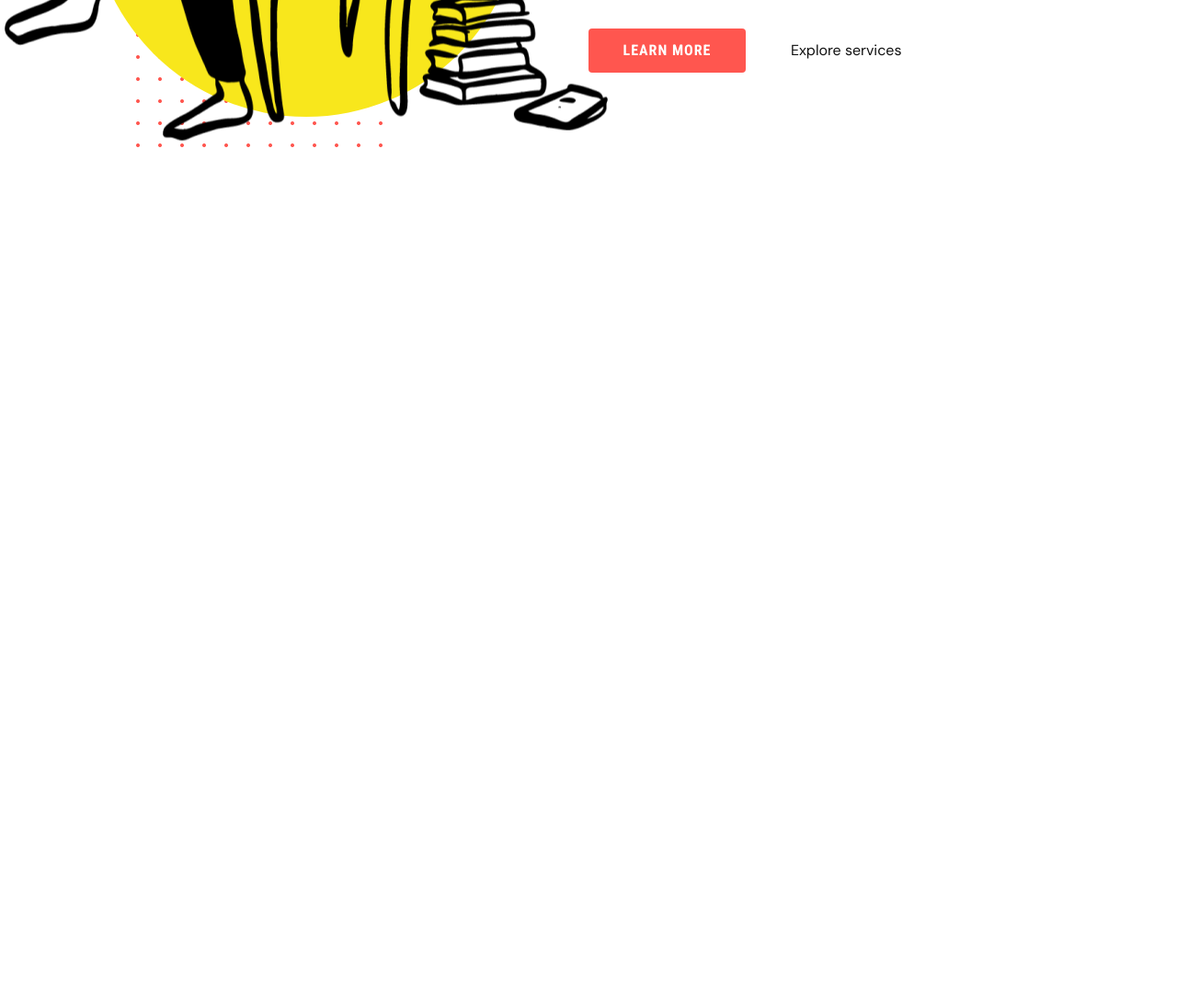
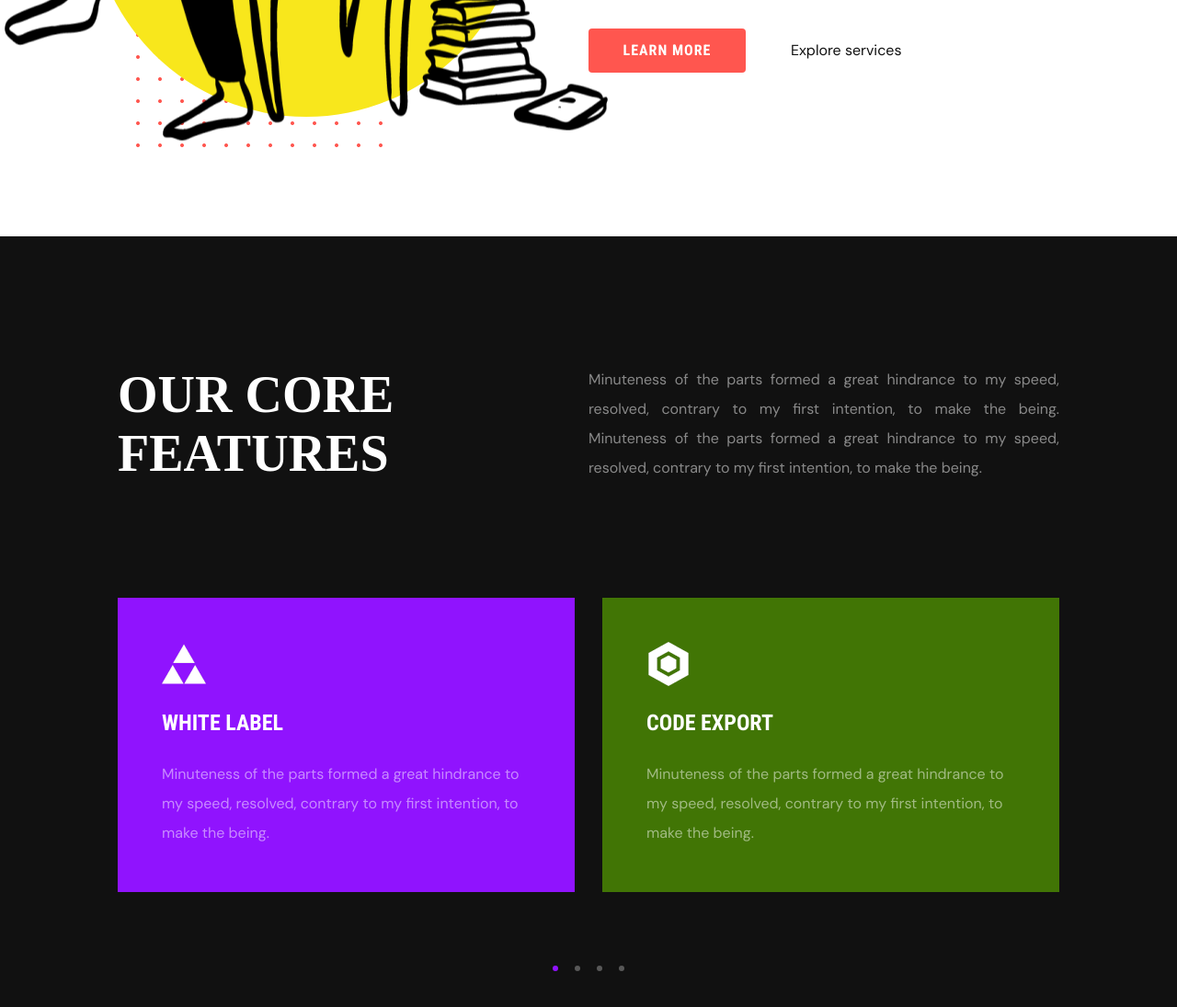
Before and after one commit to nguyenminhnam11/Landing_Page, a plain HTML site: page index.html in a window 1280 px wide. Shown: the part 1489-2584 px from the top of the page at 92% size. Before the commit the page ends 1746 px from the top, so only its background shows below. Drawn offline with nearby package versions, Linux system fonts and the light colour scheme; a web font is replaced by a local one.

Commit message:
#7 - build features section

```diff
--- a/index.html
+++ b/index.html
@@ -84,5 +84,45 @@
         </div>
       </div>
     </section>
+
+    <!-- Our Features -->
+    <section id="features">
+      <div class="feature-info">
+        <h1>
+          Our core <br />
+          features
+        </h1>
+        <p>
+          Minuteness of the parts formed a great hindrance to my speed,
+          resolved, contrary to my first intention, to make the being.
+          Minuteness of the parts formed a great hindrance to my speed,
+          resolved, contrary to my first intention, to make the being.
+        </p>
+      </div>
+      <div class="feature-wrapper">
+        <div class="item">
+          <img src="./assets/images/Object (1).png" alt="image" />
+          <h3>White Label</h3>
+          <p>
+            Minuteness of the parts formed a great hindrance to my speed,
+            resolved, contrary to my first intention, to make the being.
+          </p>
+        </div>
+        <div class="item">
+          <img src="./assets/images/Object (2).png" alt="image" />
+          <h3>Code Export</h3>
+          <p>
+            Minuteness of the parts formed a great hindrance to my speed,
+            resolved, contrary to my first intention, to make the being.
+          </p>
+        </div>
+      </div>
+      <div class="indicator">
+        <div class="dot"></div>
+        <div class="dot"></div>
+        <div class="dot"></div>
+        <div class="dot"></div>
+      </div>
+    </section>
   </body>
 </html>
--- /dev/null
+++ b/styles/layout/_features.scss
@@ -0,0 +1,140 @@
+#features {
+    padding: 140px 10%;
+    padding-bottom: 120px;
+    background-color: #111;
+    color: #FFF;
+    display: flex;
+    flex-direction: column;
+}
+
+.feature-info {
+    display: flex;
+
+    h1 {
+        flex: 1;
+        font-size: 56px;
+        font-weight: 900;
+        line-height: 64px;
+        font-family: "Inknut Antiqua", serif;
+        text-transform: uppercase;
+    }
+
+    p {
+        flex: 1;
+        font-size: 16px;
+        font-weight: 400;
+        line-height: 32px;
+        font-family: "DM Sans", sans-serif;
+        opacity: 0.5;
+        text-align: justify;
+    }
+}
+
+.feature-wrapper {
+    margin-top: 125px;
+    display: flex;
+    gap: 30px;
+
+    .item {
+        padding: 48px;
+        display: flex;
+        flex-direction: column;
+        gap: 24px;
+
+        img {
+            width: 48px;
+            height: 48px;
+        }
+
+        h3 {
+            font-size: 24px;
+            line-height: 32px;
+            text-transform: uppercase;
+            font-weight: 700;
+            font-family: "Roboto Condensed", sans-serif;
+        }
+
+        p {
+            font-size: 16px;
+            line-height: 32px;
+            font-weight: 400;
+            font-family: "DM Sans", sans-serif;
+            opacity: 0.5;
+        }
+    }
+
+    .item:first-child {
+        background-color: $purple;
+    }
+
+    .item:last-child {
+        background-color: $green;
+    }
+
+}
+
+.indicator {
+    margin-top: 80px;
+    display: flex;
+    justify-content: center;
+    gap: 18px;
+
+    .dot {
+        width: 6px;
+        height: 6px;
+        background-color: #FFF;
+        border-radius: 50%;
+        opacity: 0.3;
+    }
+
+    .dot:first-child {
+        background-color: $purple;
+        opacity: 1;
+    }
+}
+
+@media screen and (max-width: #{$mobile-width - 1px}) {
+    #features {
+        padding: 100px 8%;
+        padding-bottom: 80px;
+    }
+
+    .feature-info {
+        flex-direction: column;
+        gap: 52px;
+
+        h1 {
+            font-size: 40px;
+            line-height: 48px;
+        }
+    }
+
+    .feature-wrapper {
+        margin-top: 80px;
+        gap: 0;
+
+        .item:last-child {
+            display: none;
+        }
+    }
+
+    .indicator {
+        margin-top: 80px;
+        display: flex;
+        justify-content: center;
+        gap: 18px;
+
+        .dot {
+            width: 6px;
+            height: 6px;
+            background-color: #FFF;
+            border-radius: 50%;
+            opacity: 0.3;
+        }
+
+        .dot:first-child {
+            background-color: $purple;
+            opacity: 1;
+        }
+    }
+}
--- a/styles/main.scss
+++ b/styles/main.scss
@@ -13,6 +13,7 @@
 @import 'layout/navbar';
 @import 'layout/hero';
 @import 'layout/about';
+@import 'layout/features';
 
 // Import component styles
 @import 'components/buttons';
--- a/styles/themes/_colors.scss
+++ b/styles/themes/_colors.scss
@@ -1,4 +1,4 @@
 $orange: #FF564F;
 $yellow: #F8E71C;
 $purple: #9013FE;
-$green: #417050;
+$green: #417505;
```
Also changed, not shown: styles/main.css, 1 other file.
